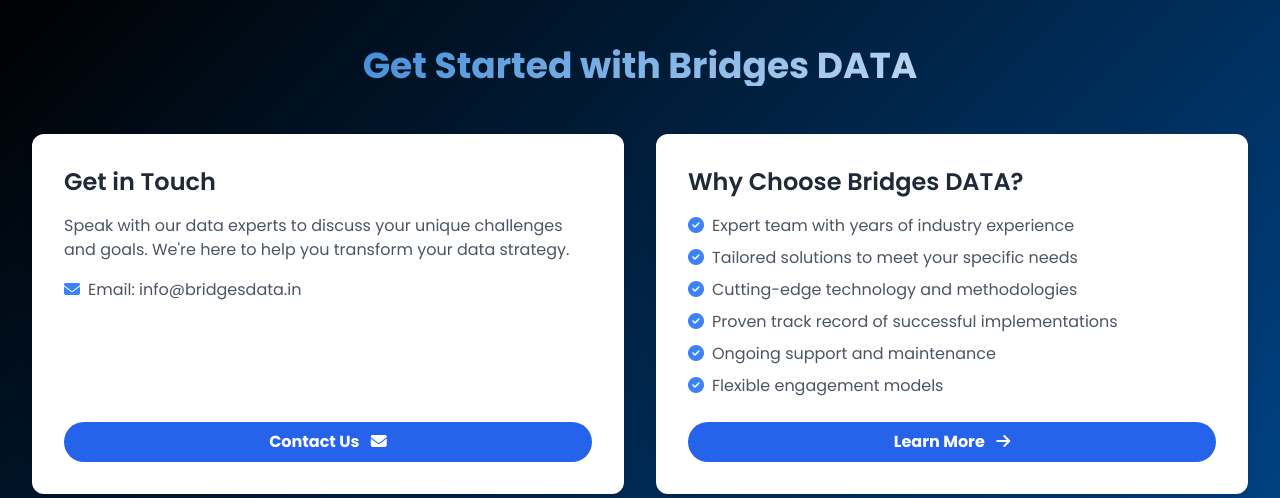
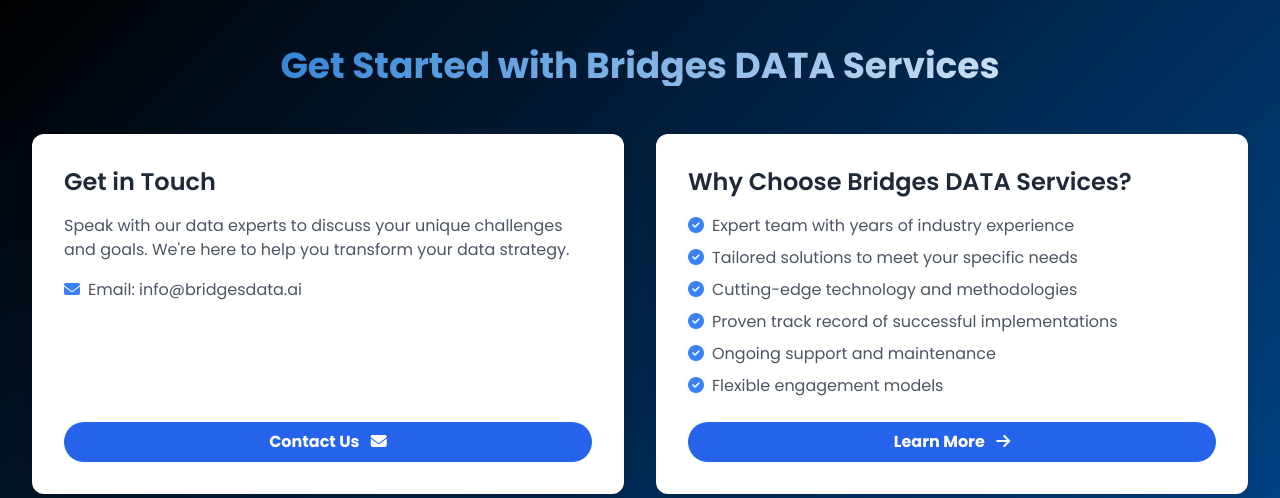
Before and after one commit to phostilite/ubiquitous-octo-invention, a Django app: page /get_started/ in a window 1280 px wide; the page is wider, and only the part inside the window is pictured. Shown: the part 114-612 px from the top of that part. Run offline with Django 5.2, Linux system fonts and the light colour scheme; some libraries are stand-ins or nearby versions.

Commit message:
domain fix

```diff
--- a/templates/website/get_started.html
+++ b/templates/website/get_started.html
@@ -247,7 +247,7 @@
 
     <main class="w-full px-4 sm:px-6 lg:px-8 py-16 gradient-bg relative overflow-hidden">
         <div class="container mx-auto max-w-7xl">
-        <h1 class="text-4xl font-bold text-center mb-12 text-gradient animate-fade-in-up">Get Started with Bridges DATA</h1>
+        <h1 class="text-4xl font-bold text-center mb-12 text-gradient animate-fade-in-up">Get Started with Bridges DATA Services</h1>
 
         <div class="grid grid-cols-1 md:grid-cols-2 gap-8 mb-16">
             <div class="bg-white rounded-xl shadow-lg p-8 animate-fade-in-up card-hover flex flex-col justify-between" style="animation-delay: 0.2s;">
@@ -255,7 +255,7 @@
                     <h2 class="text-2xl font-semibold text-gray-800 mb-4">Get in Touch</h2>
                     <p class="text-gray-600 mb-4">Speak with our data experts to discuss your unique challenges and goals. We're here to help you transform your data strategy.</p>
                     <ul class="text-gray-600 mb-6 space-y-2">
-                        <li><i class="fas fa-envelope text-blue-500 mr-2"></i>Email: info@bridgesdata.in</li>
+                        <li><i class="fas fa-envelope text-blue-500 mr-2"></i>Email: info@bridgesdata.ai</li>
                     </ul>
                 </div>
                 <a href="{% url 'contact' %}" class="inline-block bg-blue-600 hover:bg-blue-700 text-white font-bold py-2 px-6 rounded-full transition duration-300 ease-in-out transform hover:scale-105 text-center">
@@ -265,7 +265,7 @@
             </div>
             <div class="bg-white rounded-xl shadow-lg p-8 animate-fade-in-up card-hover flex flex-col justify-between" style="animation-delay: 0.4s;">
                 <div>
-                    <h2 class="text-2xl font-semibold text-gray-800 mb-4">Why Choose Bridges DATA?</h2>
+                    <h2 class="text-2xl font-semibold text-gray-800 mb-4">Why Choose Bridges DATA Services?</h2>
                     <ul class="text-gray-600 mb-6 space-y-2">
                         <li><i class="fas fa-check-circle text-blue-500 mr-2"></i>Expert team with years of industry experience</li>
                         <li><i class="fas fa-check-circle text-blue-500 mr-2"></i>Tailored solutions to meet your specific needs</li>
--- a/templates/website/landing_page.html
+++ b/templates/website/landing_page.html
@@ -512,7 +512,7 @@
                         <h4 class="text-xl font-semibold text-blue-800 mb-4">Connect With Us</h4>
                         <p class="flex items-center text-gray-700 mb-2">
                             <i class="fas fa-envelope text-yellow-500 mr-4 text-xl"></i>
-                            info@bridgesdata.in
+                            info@bridgesdata.ai
                         </p>
                         <p class="text-gray-700 mb-4">We'll get back to you within 24 hours</p>
                     </div>
```
